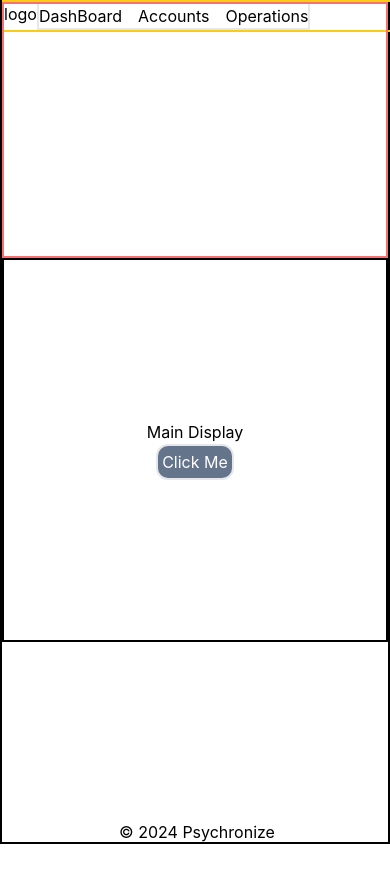
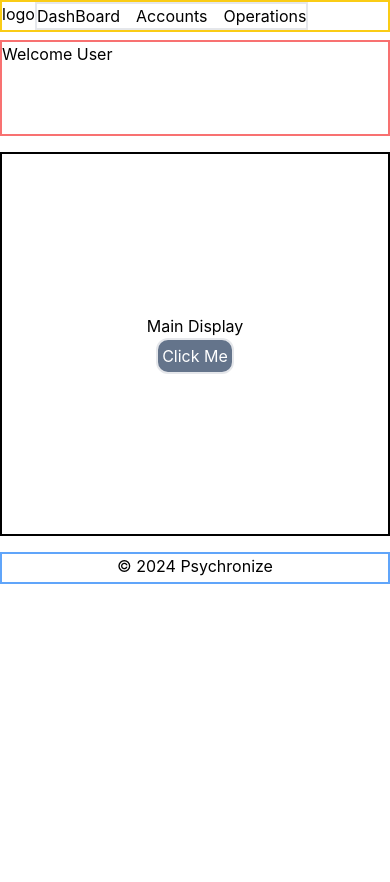
Before and after one commit to JSilvis73/Psychronize, a React (Vite) app: page / in a window 390 px wide. Before the commit the page ends 844 px from the top, so only its background shows below. Built offline with nearby package versions, Linux system fonts and the light colour scheme.

Commit message:
Trying to work on layout and responsive of site.

```diff
--- a/src/App.tsx
+++ b/src/App.tsx
@@ -8,12 +8,14 @@
 
 
   return (
-    <>
+    <div className='w-100 h-screen'>
+    <div className='mt-10 h-full w-full flex flex-col gap-4'>
     <Navbar />
     <Header />
     <Main />
     <Footer />
-    </>
+    </div>
+    </div>
   )
 }
 
--- a/src/components/Footer.tsx
+++ b/src/components/Footer.tsx
@@ -2,7 +2,7 @@
 
 export default function Footer() {
   return (
-    <div className='absolute w-full bottom-0 text-center'>
+    <div className='relative w-full h-8 text-center border-2 border-blue-400'>
       <p>&copy; 2024 Psychronize</p>
     </div>
   )
--- a/src/components/Header.tsx
+++ b/src/components/Header.tsx
@@ -3,8 +3,8 @@
 
 export default function Header() {
   return (
-    <div className='relative border-2 w-full h-64 border-red-400 '>
-
+    <div className='relative border-2 w-full h-24 border-red-400 '>
+     <h1>Welcome User</h1>
     </div>
   )
 }
--- a/src/components/Main.tsx
+++ b/src/components/Main.tsx
@@ -3,12 +3,14 @@
 
 export default function Main() {
     return (
-        <div className='relative text-center border-2 w-full h-96 border-black flex flex-col justify-center'>
+        <div className='relative text-center border-2 h-96 border-black flex flex-col justify-center'>
+            <div>
             Main Display
             <Button buttonType="button"
                 onClickAction={() => alert("Hello!")}
                 displayText="Click Me"
             />
+            </div>
         </div>
     )
 }
--- a/src/components/Navbar.tsx
+++ b/src/components/Navbar.tsx
@@ -3,7 +3,7 @@
 
 export default function Navbar() {
   return (
-    <nav className='absolute w-full top-0 border-2 border-yellow-400 flex flex-row'>
+    <nav className='absolute w-full h-8 top-0 border-2 border-yellow-400 flex flex-row'>
 
              <p className='flex-start'>logo</p>
 
--- a/src/index.css
+++ b/src/index.css
@@ -10,7 +10,7 @@
 }
 
 body {
-  border: 2px solid black;
+
   margin: 0;
   min-width: max-content;
   min-height: 100vh;
```
